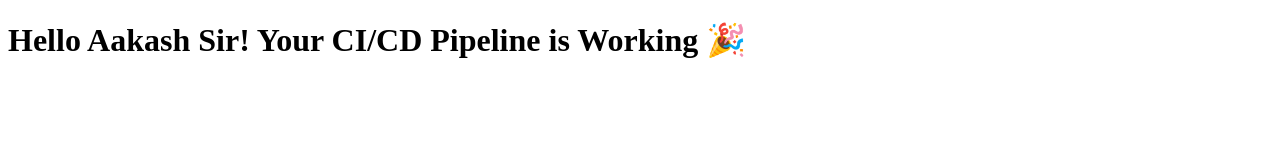
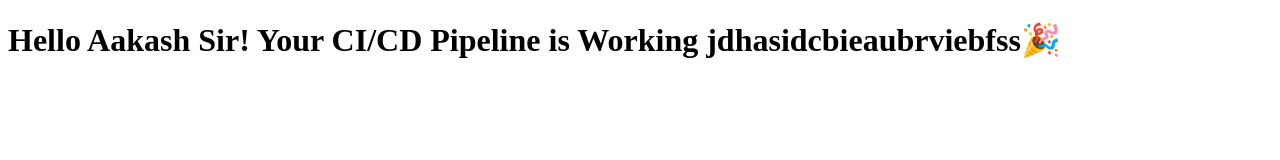
Before and after one commit to akhi9193/cicd-static-site, a plain HTML site: page index.html in a window 1280 px wide. Drawn offline with Linux system fonts and the light colour scheme.

Commit message:
Updated heading text for CI/CD test

```diff
--- a/index.html
+++ b/index.html
@@ -5,6 +5,7 @@
   <title>CI/CD Simple Project</title>
 </head>
 <body>
-  <h1>Hello Aakash Sir! Your CI/CD Pipeline is Working 🎉</h1>
+  <h1>Hello Aakash Sir! Your CI/CD Pipeline is Working jdhasidcbieaubrviebfss🎉</h1>
+
 </body>
 </html>
```
